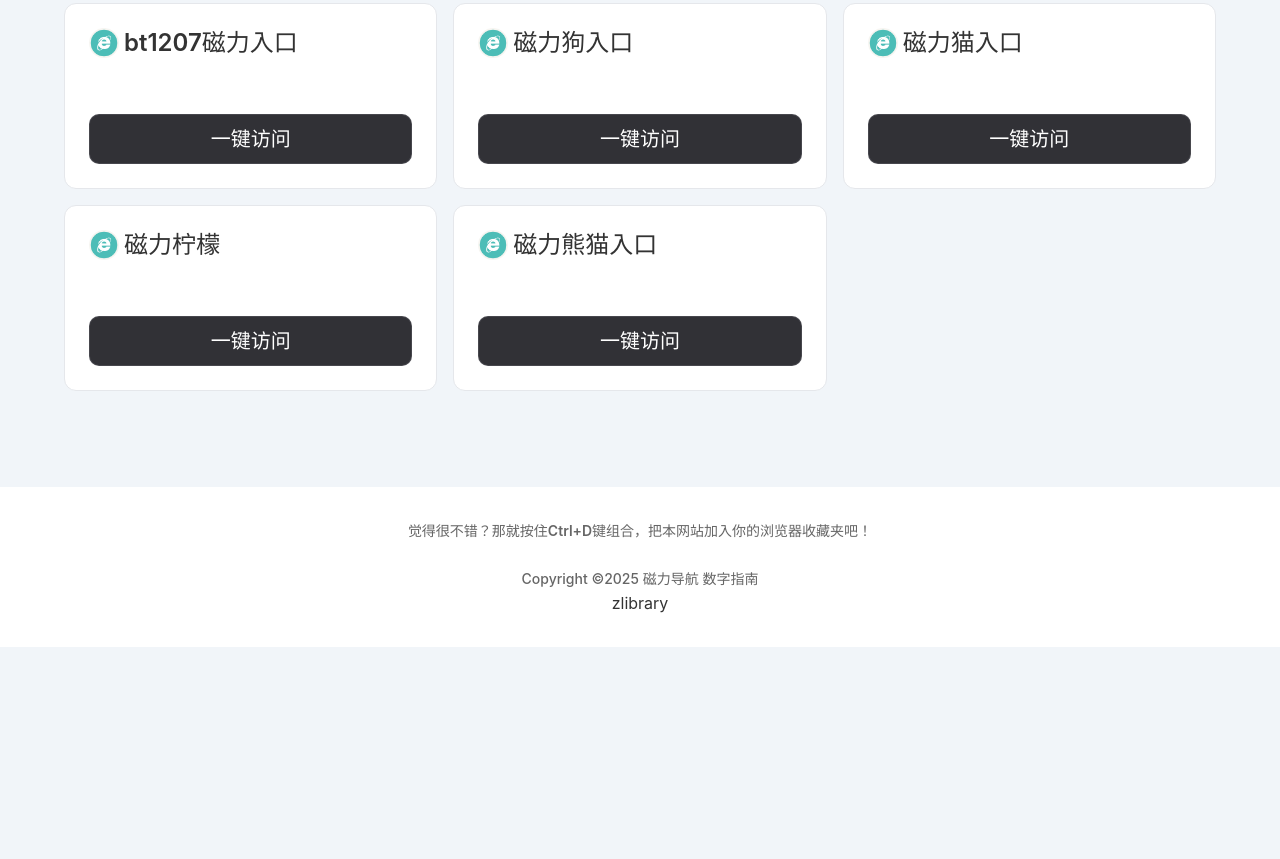
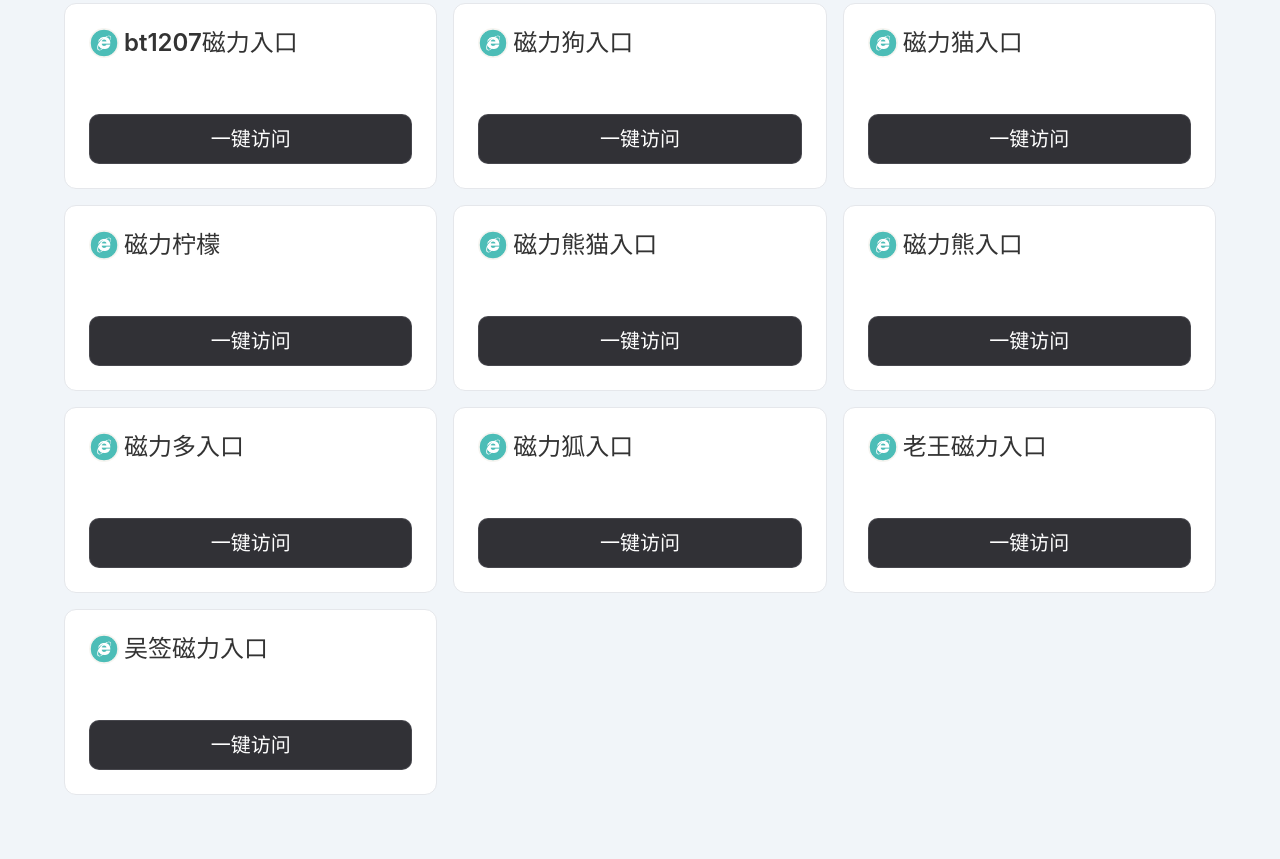
Before and after one commit to cilidaohang/cilidaohang.github.io, a plain HTML site: page index.html in a window 1280 px wide. Shown: the part 761-1620 px from the top of the page. Before the commit the page ends 1408 px from the top, so only its background shows below. Drawn offline with Linux system fonts and the light colour scheme; no server answers; a script that the page names is missing; a web font is replaced by a local one.

Commit message:
Update index.html

```diff
--- a/index.html
+++ b/index.html
@@ -124,6 +124,62 @@
     </span>
 </div>
 
+<div class="grid-3 item" data-v-ba861f23="">
+    <span class="VPLink VPFeature" data-v-ba861f23="" data-v-837f6cca="" data-v-8f4dc553="">
+        <article class="box" data-v-837f6cca="">
+        <div style="display:flex;align-items:center;"><img src="quzhan.png" width="30px">
+        <h2 class="title" data-v-837f6cca="" style="font-size:24px;margin-left:5px">磁力熊入口</h2></div>
+        <p class="details" data-v-837f6cca=""></p><br><br>
+        <a class="VPButton medium alt" href="https://cilidaohang.github.io/cilixiong/" target="_blank"  data-v-fd2650d5="" data-v-567ba664="">一键访问</a>
+        </article>
+    </span>
+</div>
+
+<div class="grid-3 item" data-v-ba861f23="">
+    <span class="VPLink VPFeature" data-v-ba861f23="" data-v-837f6cca="" data-v-8f4dc553="">
+        <article class="box" data-v-837f6cca="">
+        <div style="display:flex;align-items:center;"><img src="quzhan.png" width="30px">
+        <h2 class="title" data-v-837f6cca="" style="font-size:24px;margin-left:5px">磁力多入口</h2></div>
+        <p class="details" data-v-837f6cca=""></p><br><br>
+        <a class="VPButton medium alt" href="https://cilidaohang.github.io/ciliduo/" target="_blank"  data-v-fd2650d5="" data-v-567ba664="">一键访问</a>
+        </article>
+    </span>
+</div>
+
+<div class="grid-3 item" data-v-ba861f23="">
+    <span class="VPLink VPFeature" data-v-ba861f23="" data-v-837f6cca="" data-v-8f4dc553="">
+        <article class="box" data-v-837f6cca="">
+        <div style="display:flex;align-items:center;"><img src="quzhan.png" width="30px">
+        <h2 class="title" data-v-837f6cca="" style="font-size:24px;margin-left:5px">磁力狐入口</h2></div>
+        <p class="details" data-v-837f6cca=""></p><br><br>
+        <a class="VPButton medium alt" href="https://cilidaohang.github.io/cilihu/" target="_blank"  data-v-fd2650d5="" data-v-567ba664="">一键访问</a>
+        </article>
+    </span>
+</div>
+
+<div class="grid-3 item" data-v-ba861f23="">
+    <span class="VPLink VPFeature" data-v-ba861f23="" data-v-837f6cca="" data-v-8f4dc553="">
+        <article class="box" data-v-837f6cca="">
+        <div style="display:flex;align-items:center;"><img src="quzhan.png" width="30px">
+        <h2 class="title" data-v-837f6cca="" style="font-size:24px;margin-left:5px">老王磁力入口</h2></div>
+        <p class="details" data-v-837f6cca=""></p><br><br>
+        <a class="VPButton medium alt" href="https://cilidaohang.github.io/laowangcili/" target="_blank"  data-v-fd2650d5="" data-v-567ba664="">一键访问</a>
+        </article>
+    </span>
+</div>
+
+<div class="grid-3 item" data-v-ba861f23="">
+    <span class="VPLink VPFeature" data-v-ba861f23="" data-v-837f6cca="" data-v-8f4dc553="">
+        <article class="box" data-v-837f6cca="">
+        <div style="display:flex;align-items:center;"><img src="quzhan.png" width="30px">
+        <h2 class="title" data-v-837f6cca="" style="font-size:24px;margin-left:5px">吴签磁力入口</h2></div>
+        <p class="details" data-v-837f6cca=""></p><br><br>
+        <a class="VPButton medium alt" href="https://cilidaohang.github.io/wuqiancili/" target="_blank"  data-v-fd2650d5="" data-v-567ba664="">一键访问</a>
+        </article>
+    </span>
+</div>
+
+
 </div></div></div>
 
 </div></div>
```
